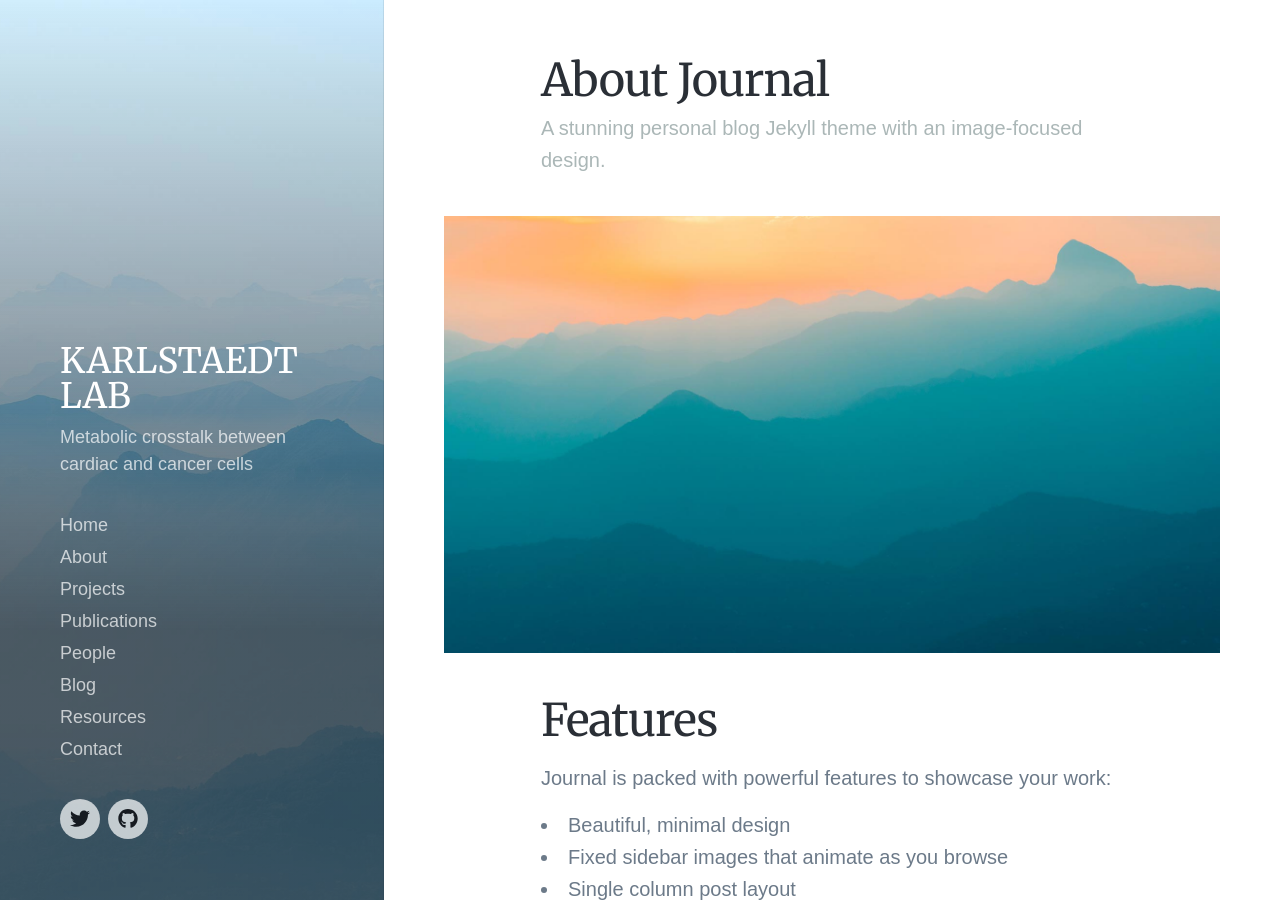
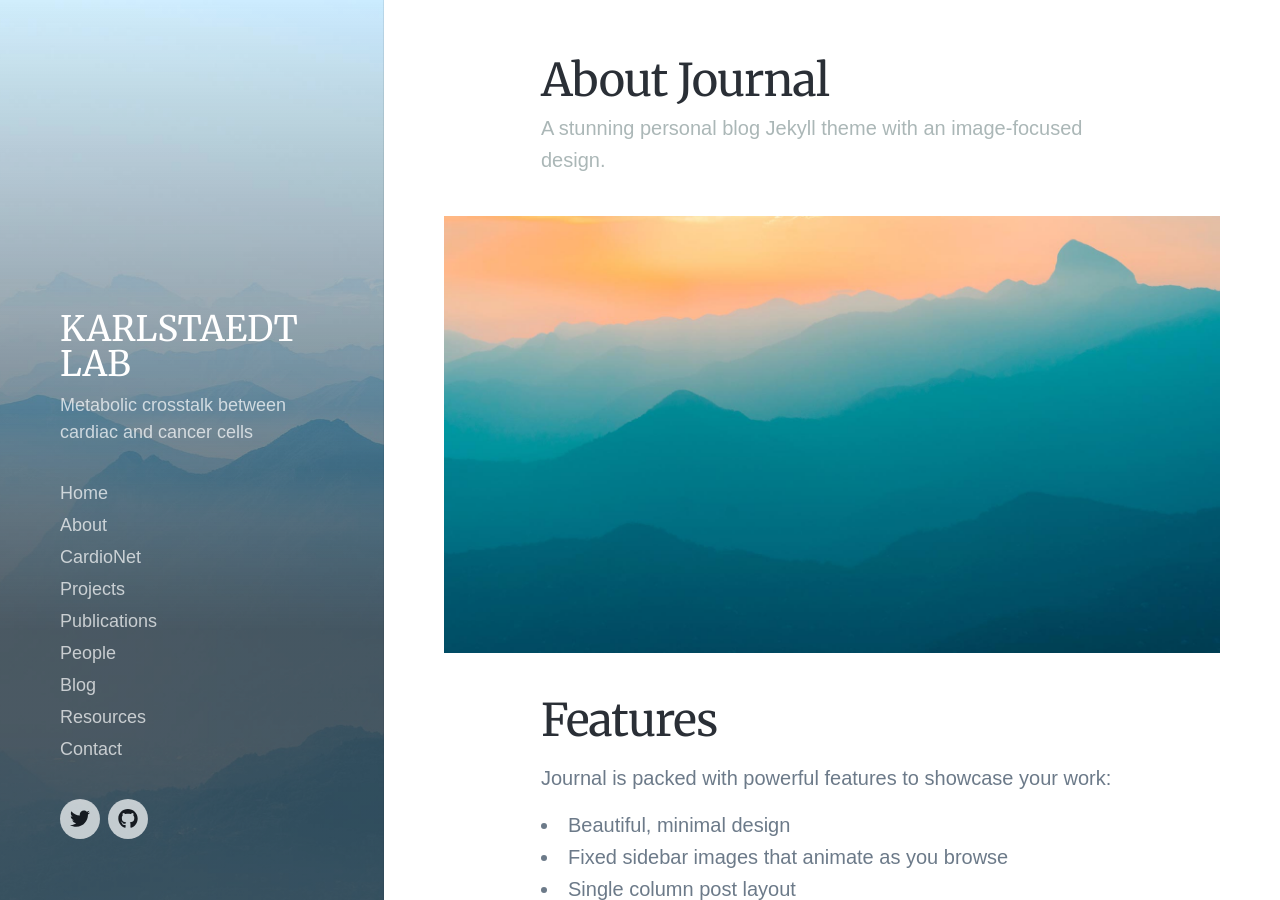
Before and after one commit to karlstaedtlab/cardionet, a Jekyll site: the page built from _pages/about.md, in a window 1280 px wide and 900 px high. Built offline with Jekyll 4.4.1, drawn with Linux system fonts in a browser that asks for light colours; nearby versions of some CDN libraries; some web fonts are replaced.

Commit message:
Update settings.yml

```diff
--- a/_data/settings.yml
+++ b/_data/settings.yml
@@ -14,6 +14,8 @@ menu_settings:
       url: '/'
     - title: 'About'
       url: '/about'
+    - title: 'CardioNet'
+      url: '/cardionet'
     - title: 'Projects'
       url: '/projects/'
     - title: 'Publications'
```
